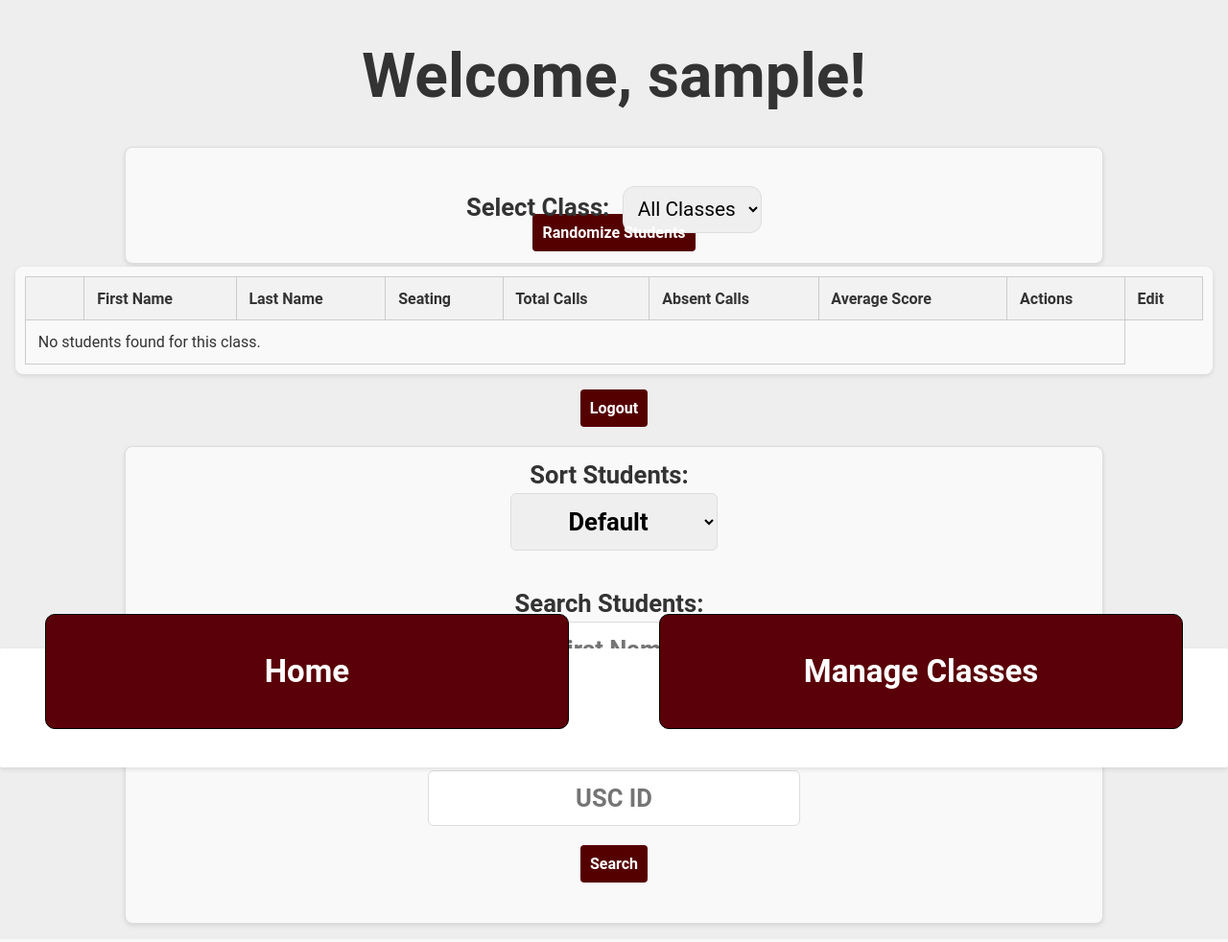
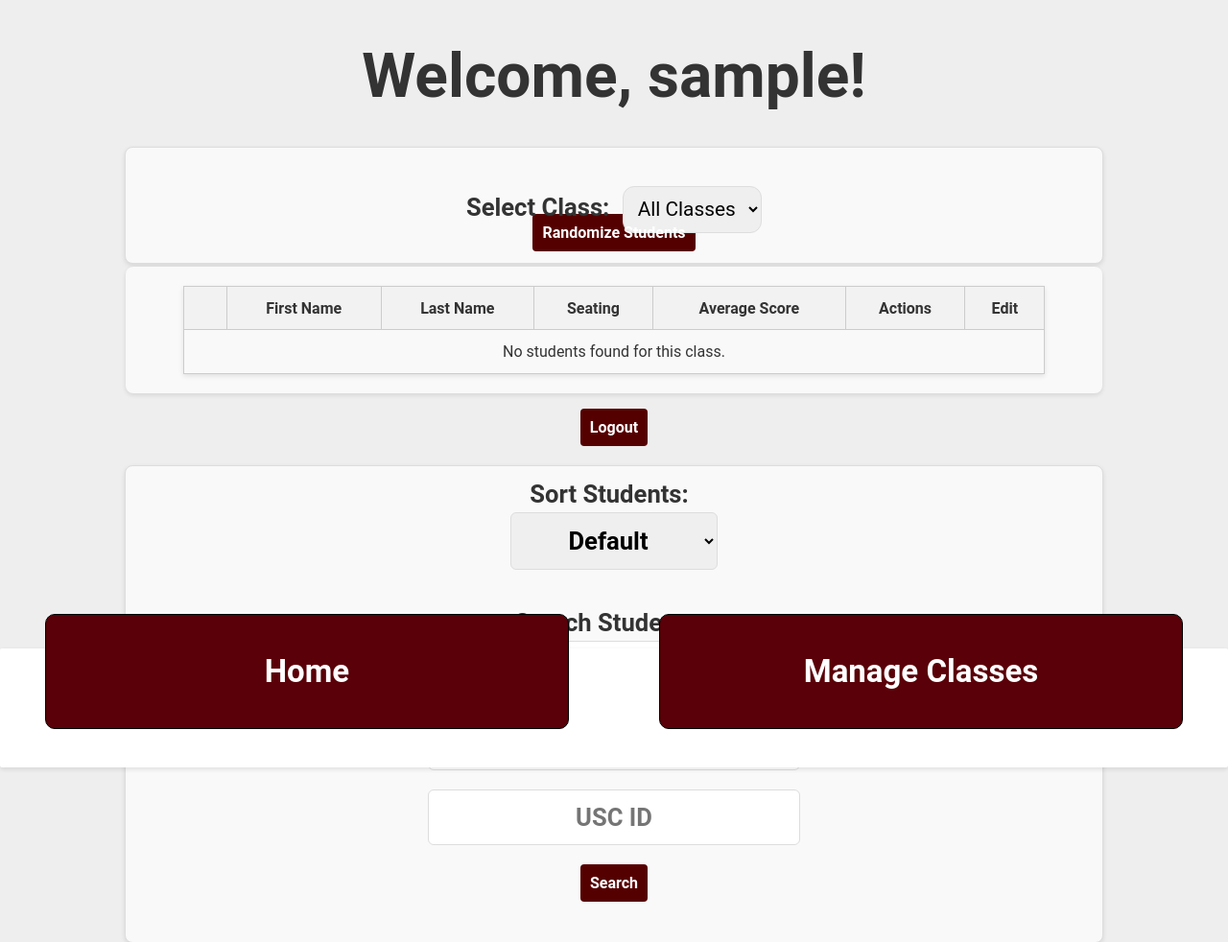
Before and after one commit to SCCapstone/llama, a Django app: template coldcall/templates/coldcall/mobile/home.html in a window 1280 px wide. Shown: the top 982 px of the page at 96% size. Run offline with Django 5.2, Linux system fonts and the light colour scheme; the template is opened without the code that fills it, so the values that code supplies are empty; the visitor is signed in with stand-in values (Sample User, id 1).

Commit message:
work on mobile home page #93

```diff
--- a/coldcall/static/coldcall/mobile/home.css
+++ b/coldcall/static/coldcall/mobile/home.css
@@ -41,6 +41,10 @@
 }
 
 .student-table-container {
+  align-items: center;
+  justify-content: center;
+  max-width: 80%;
+  margin: 0 auto;
   padding: 10px;
   background-color: #f9f9f9;
   border-radius: 0.5rem;
@@ -48,14 +52,18 @@
 }
 
 .student-table {
-  width: 100%;
+  box-shadow: 0 2px 5px rgba(0, 0, 0, 0.1);
+  margin: 10px auto;
+  padding: 10px;
+  border: 1px solid #ddd;
+  width: 90%;
   border-collapse: collapse;
 }
 
 .student-table th, .student-table td {
   padding: 0.8rem;
   border: 1px solid var(--border-color);
-  text-align: left;
+  text-align: center;
 }
 
 .student-table th {
--- a/coldcall/templates/coldcall/mobile/home.html
+++ b/coldcall/templates/coldcall/mobile/home.html
@@ -63,8 +63,6 @@
                     <th>First Name</th>
                     <th>Last Name</th>
                     <th>Seating</th>
-                    <th>Total Calls</th>
-                    <th>Absent Calls</th>
                     <th>Average Score</th>
                     <th>Actions</th>
                     <th>Edit</th>
@@ -83,8 +81,7 @@
                         <td>{{ student.first_name }}</td>
                         <td>{{ student.last_name }}</td>
                         <td>{{ student.seating }}</td>
-                        <td>{{ student.total_calls }}</td>
-                        <td>{{ student.absent_calls }}</td>
+
                         <td>{{ student.get_average_score }}</td>
                         <td><a href="{% url 'student_metrics' student.id %}">View Metrics</a></td>
                         <td><a href="{% url 'edit_student' student.id %}">Edit</a></td>
```
